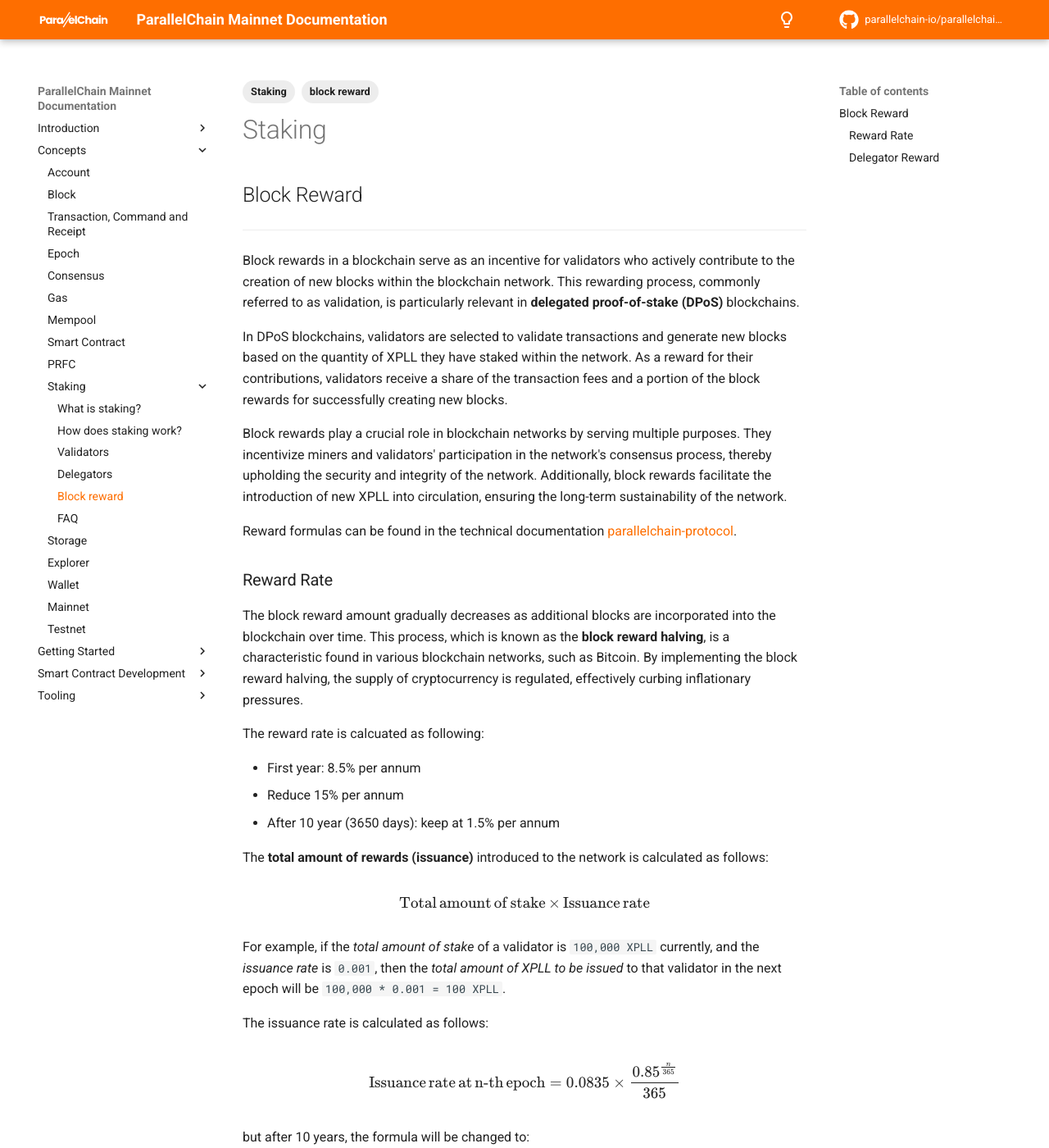
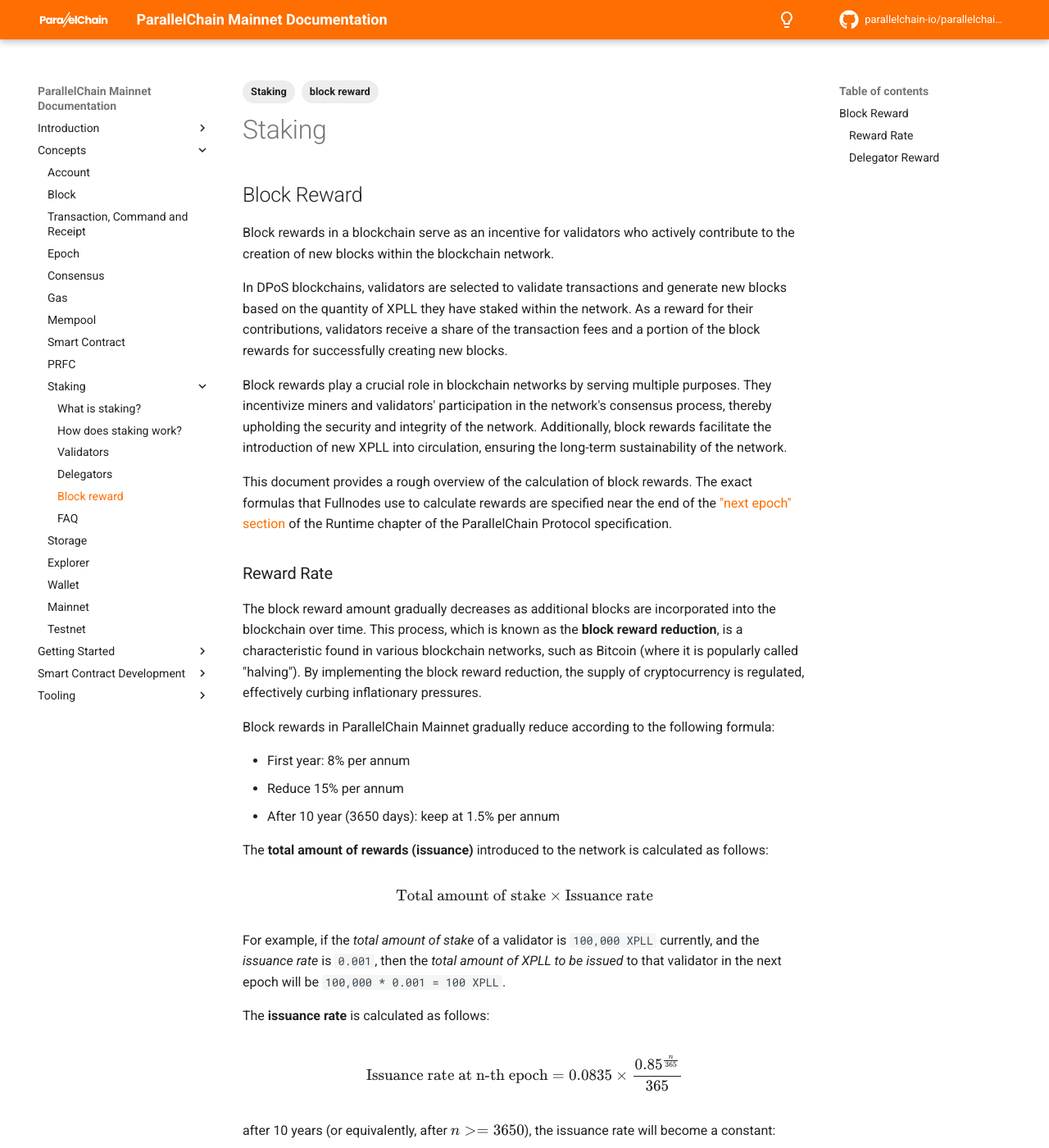
Before and after one commit to parallelchain-io/parallelchain-docs, an MkDocs documentation site: the page built from docs/concepts/staking/block_reward.md, in a window 1280 px wide and 1400 px high. Shown: the whole window at 82% size. Built offline with MkDocs 1.6.1 and Material for MkDocs 9.7.7, drawn with Linux system fonts in a browser that asks for light colours; comment, search, counter and statistics services are not loaded; some of the changed text lies outside the part shown.

Commit message:
Correct issuance rate in the first year (should be 8% per annum, not 8.5%).

```diff
--- a/docs/concepts/staking/block_reward.md
+++ b/docs/concepts/staking/block_reward.md
@@ -7,49 +7,46 @@
 
 # Staking
 
+## Block Reward
 
-## Block Reward
----
-
-Block rewards in a blockchain serve as an incentive for validators who actively contribute to the creation of new blocks within the blockchain network. This rewarding process, commonly referred to as validation, is particularly relevant in **delegated proof-of-stake (DPoS)** blockchains.
+Block rewards in a blockchain serve as an incentive for validators who actively contribute to the creation of new blocks within the blockchain network.
 
 In DPoS blockchains, validators are selected to validate transactions and generate new blocks based on the quantity of XPLL they have staked within the network. As a reward for their contributions, validators receive a share of the transaction fees and a portion of the block rewards for successfully creating new blocks.
 
 Block rewards play a crucial role in blockchain networks by serving multiple purposes. They incentivize miners and validators' participation in the network's consensus process, thereby upholding the security and integrity of the network. Additionally, block rewards facilitate the introduction of new XPLL into circulation, ensuring the long-term sustainability of the network.
 
+This document provides a rough overview of the calculation of block rewards. The exact formulas that Fullnodes use to calculate rewards are specified near the end of the ["next epoch" section](https://github.com/parallelchain-io/parallelchain-protocol/blob/master/Runtime.md#next-epoch) of the Runtime chapter of the ParallelChain Protocol specification.
 
-Reward formulas can be found in the technical documentation [parallelchain-protocol](https://github.com/parallelchain-io/parallelchain-protocol/blob/master/Runtime.md).
 
 ### Reward Rate
 
-The block reward amount gradually decreases as additional blocks are incorporated into the blockchain over time. This process, which is known as the **block reward halving**, is a characteristic found in various blockchain networks, such as Bitcoin. By implementing the block reward halving, the supply of cryptocurrency is regulated, effectively curbing inflationary pressures.
+The block reward amount gradually decreases as additional blocks are incorporated into the blockchain over time. This process, which is known as the **block reward reduction**, is a characteristic found in various blockchain networks, such as Bitcoin (where it is popularly called "halving"). By implementing the block reward reduction, the supply of cryptocurrency is regulated, effectively curbing inflationary pressures.
 
-The reward rate is calcuated as following:
+Block rewards in ParallelChain Mainnet gradually reduce according to the following formula:
 
-- First year: 8.5% per annum
+- First year: 8% per annum
 - Reduce 15% per annum
 - After 10 year (3650 days): keep at 1.5% per annum
-
 
 The **total amount of rewards (issuance)** introduced to the network is calculated as follows:
 
 $$
-\operatorname{Total amount of stake} \times \operatorname{Issuance rate}
+\text{Total amount of stake} \times \text{Issuance rate}
 $$
 
 For example, if the *total amount of stake* of a validator is `100,000 XPLL` currently, and the *issuance rate* is `0.001`, then the *total amount of XPLL to be issued* to that validator in the next epoch will be `100,000 * 0.001 = 100 XPLL`.
 
 
-The issuance rate is calculated as follows:
+The **issuance rate** is calculated as follows:
 
 $$
-\operatorname{Issuance rate at n-th epoch} = 0.0835 \times \frac{0.85^{\frac{n}{365}}}{365}
+\text{Issuance rate at n-th epoch} = 0.0835 \times \frac{0.85^{\frac{n}{365}}}{365}
 $$
 
-but after 10 years, the formula will be changed to:
+after 10 years (or equivalently, after $n >= 3650$), the issuance rate will become a constant:
 
 $$
-\operatorname{Issuance rate} = \frac{0.0150}{365}
+\text{Issuance rate per epoch after 10 years} = \frac{0.0150}{365}
 $$
 
 ### Delegator Reward
@@ -59,7 +56,7 @@
 Let's assume that in the upcoming epoch, the validator `V` will receive a *total reward* of `100 XPLL`. `V` has set a *commission fee* of `1%`. Additionally, one of its delegators, `D`, has contributed `10%` of the total staked amount to `V`. Then in the next epoch, `D` will be rewarded:
 
 $$
-\operatorname{Reward} = 100 XPLL \times 10\% \times (100\% - 1\%) = 9.99 XPLL
+\text{Reward} = 100 \text{ XPLL} \times 10\% \times (100\% - 1\%) = 9.99 \text{ XPLL}
 $$
 
 ---
@@ -67,4 +64,4 @@
 Note:
 
 - The values provided in the examples are approximate estimates and may not be exact. The accuracy of calculated values can be influenced by factors such as decimal truncation in integer division and the order of arithmetic operations.
-- The formulas are valid since protocol version v0.4 but could be subjected to change in future protocol versions.
+- The above formulas are valid as of protocol version v0.4 but are subject to change in future protocol versions.
```
